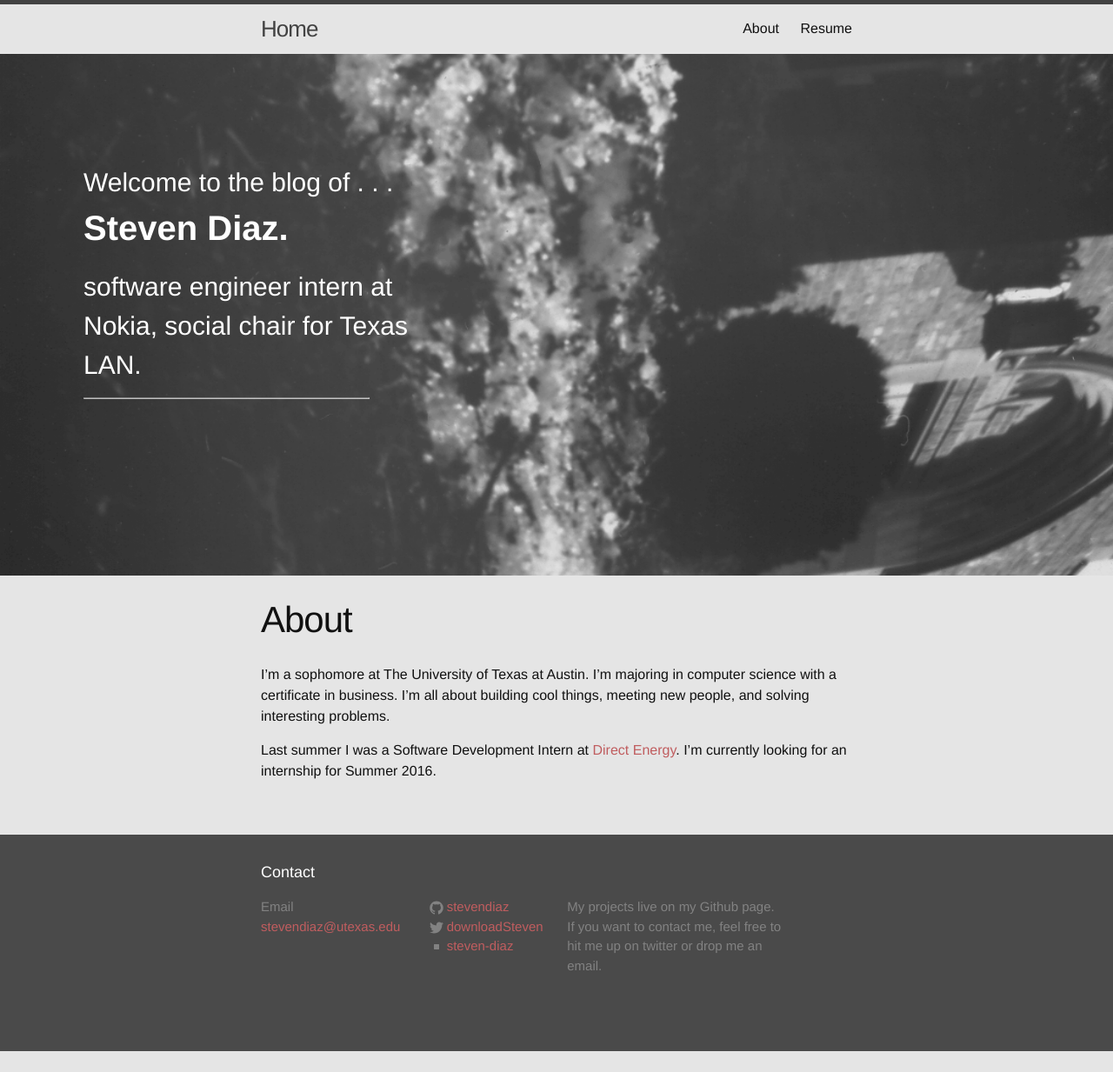
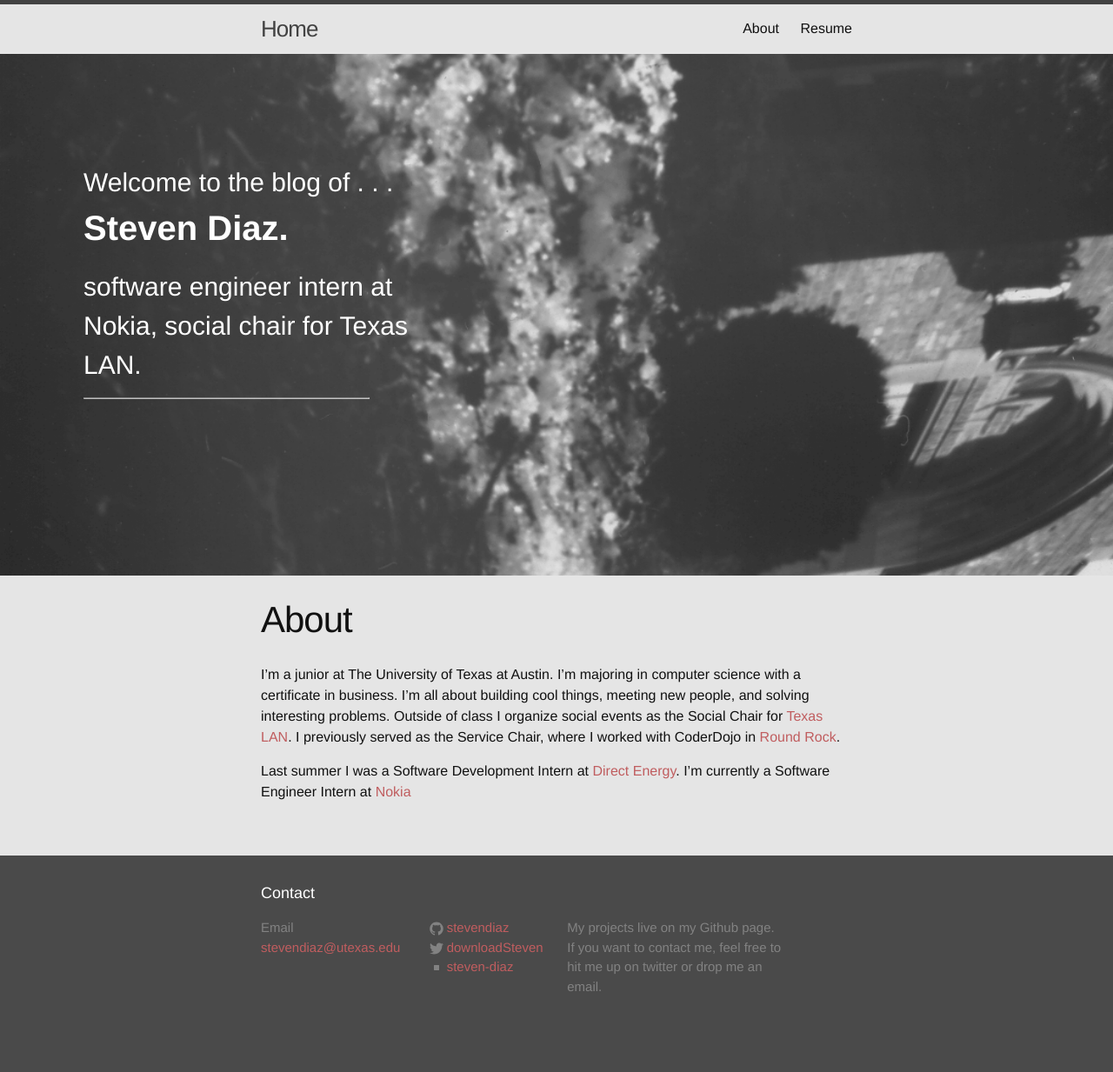
Before and after one commit to stevendiaz/stevendiaz.github.io, a Jekyll site: the page built from about.md, in a window 1280 px wide. Shown: the whole page at 87% size. Built offline with Jekyll 4.4.1, drawn with Linux system fonts in a browser that asks for light colours; before the commit the page ends 1209 px from its top, so only the background shows below that.

Commit message:
Update about.md

```diff
--- a/about.md
+++ b/about.md
@@ -4,8 +4,12 @@ title: About
 permalink: /about/
 ---
 
-I'm a sophomore at The University of Texas at Austin. I'm majoring
-in computer science with a certificate in business. I'm all about building cool things, meeting new people, and solving interesting problems.
+I'm a junior at The University of Texas at Austin. I'm majoring
+in computer science with a certificate in business.
+I'm all about building cool things, meeting new people, and solving interesting problems.
+Outside of class I organize social events as the Social Chair for [Texas LAN](texaslan.org).
+I previously served as the Service Chair, where I worked with CoderDojo in [Round Rock](http://coderdojorr.weebly.com/).
 
 
-Last summer I was a Software Development Intern at [Direct Energy](https://www.directenergy.com). I'm currently looking for an internship for Summer 2016.
+Last summer I was a Software Development Intern at [Direct Energy](https://www.directenergy.com).
+I'm currently a Software Engineer Intern at [Nokia](https://www,nokia.com)
```
